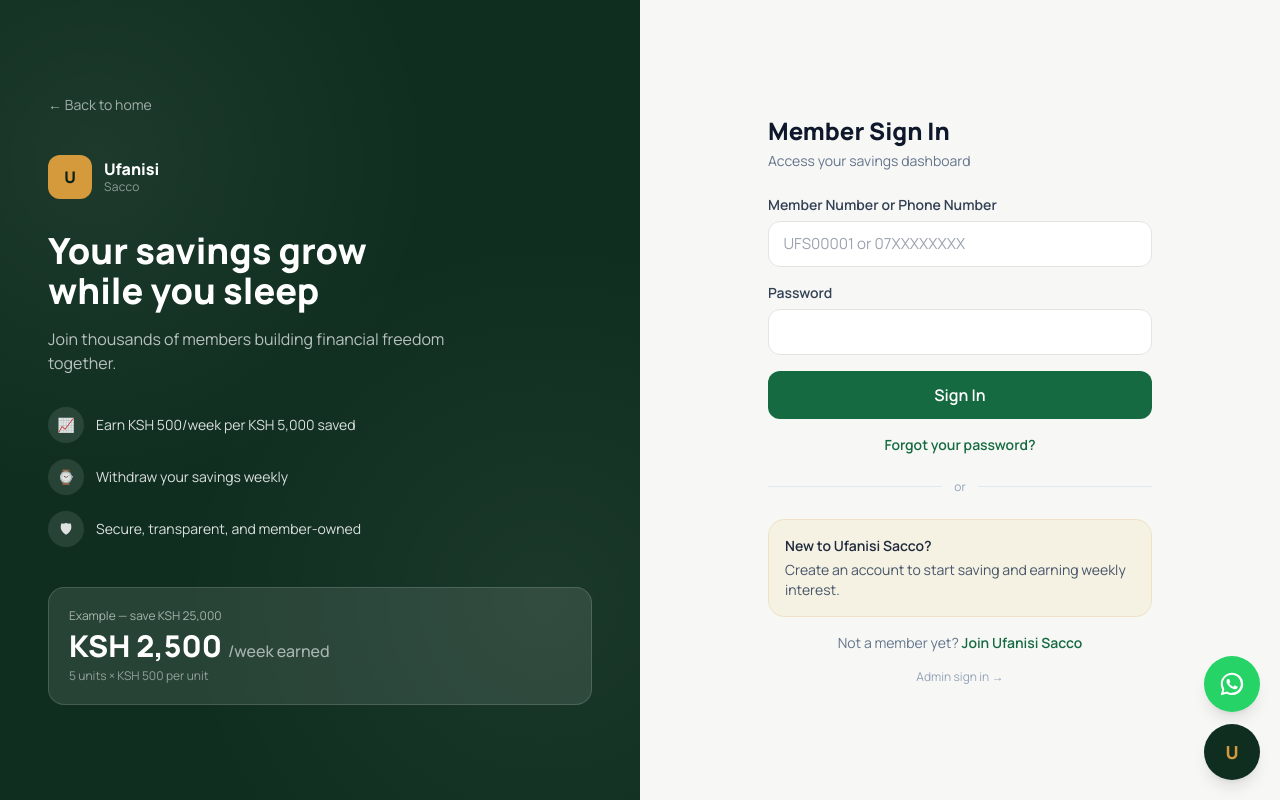
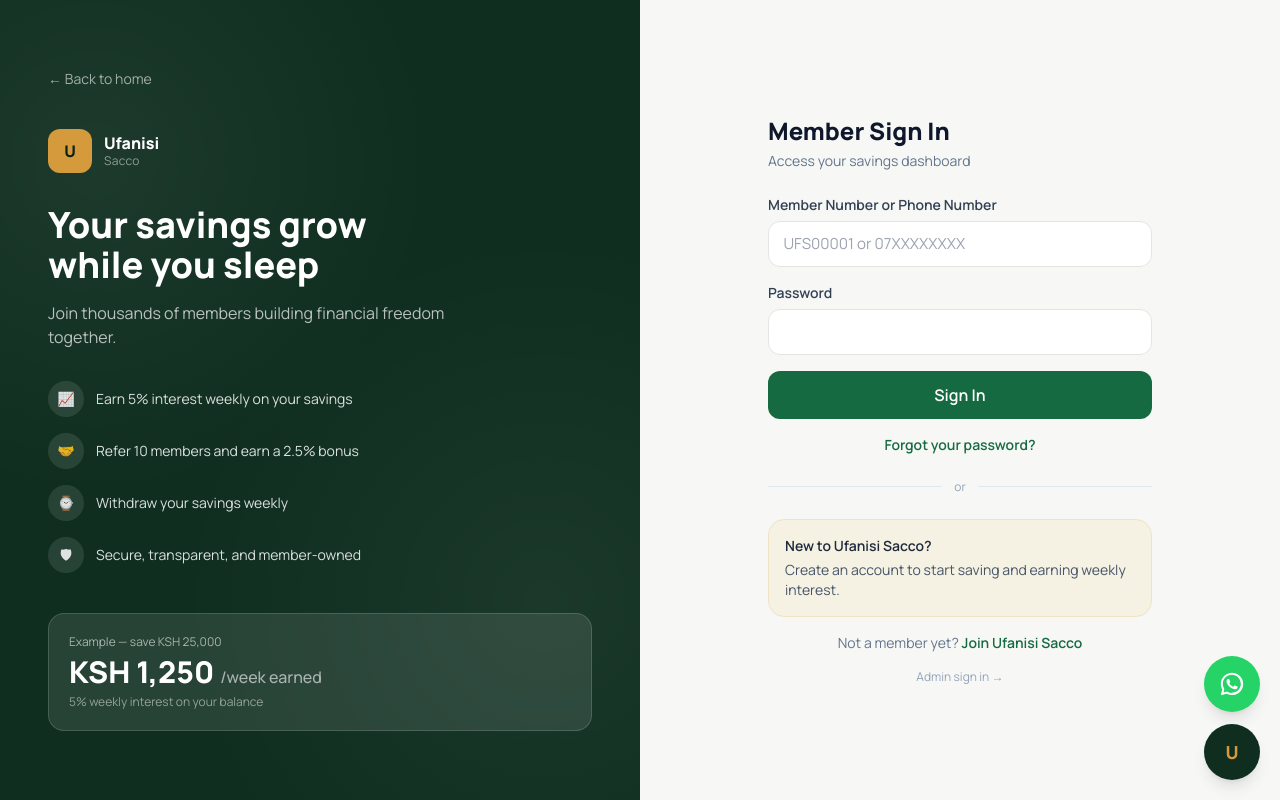
Before and after one commit to mubeakungu/UFANISI, a Flask app: page /login in a window 1280 px wide. Run offline with Flask 3, Linux system fonts and the light colour scheme; some libraries are stand-ins or nearby versions.

Commit message:
Update login.html

```diff
--- a/templates/login.html
+++ b/templates/login.html
@@ -14,14 +14,15 @@
         <h1 class="text-3xl sm:text-4xl font-extrabold leading-tight mb-4">Your savings grow<br>while you sleep</h1>
         <p class="text-white/70 mb-8 max-w-md">Join thousands of members building financial freedom together.</p>
         <ul class="space-y-4 mb-10 text-white/85 text-sm">
-            <li class="flex items-center gap-3"><span class="w-9 h-9 rounded-full bg-white/10 flex items-center justify-center">&#128200;</span> Earn KSH 500/week per KSH 5,000 saved</li>
+            <li class="flex items-center gap-3"><span class="w-9 h-9 rounded-full bg-white/10 flex items-center justify-center">&#128200;</span> Earn 5% interest weekly on your savings</li>
+            <li class="flex items-center gap-3"><span class="w-9 h-9 rounded-full bg-white/10 flex items-center justify-center">&#129309;</span> Refer 10 members and earn a 2.5% bonus</li>
             <li class="flex items-center gap-3"><span class="w-9 h-9 rounded-full bg-white/10 flex items-center justify-center">&#8986;</span> Withdraw your savings weekly</li>
             <li class="flex items-center gap-3"><span class="w-9 h-9 rounded-full bg-white/10 flex items-center justify-center">&#128737;</span> Secure, transparent, and member-owned</li>
         </ul>
         <div class="bg-white/10 border border-white/15 rounded-2xl p-5">
             <p class="text-white/60 text-xs mb-1">Example &mdash; save KSH 25,000</p>
-            <p class="text-3xl font-extrabold">KSH 2,500 <span class="text-base font-medium text-white/60">/week earned</span></p>
-            <p class="text-white/50 text-xs mt-1">5 units &times; KSH 500 per unit</p>
+            <p class="text-3xl font-extrabold">KSH 1,250 <span class="text-base font-medium text-white/60">/week earned</span></p>
+            <p class="text-white/50 text-xs mt-1">5% weekly interest on your balance</p>
         </div>
     </div>
 
```
